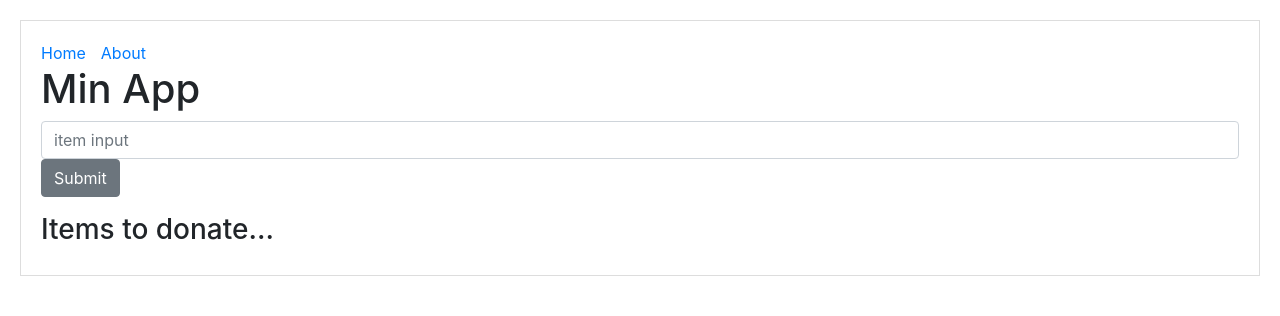
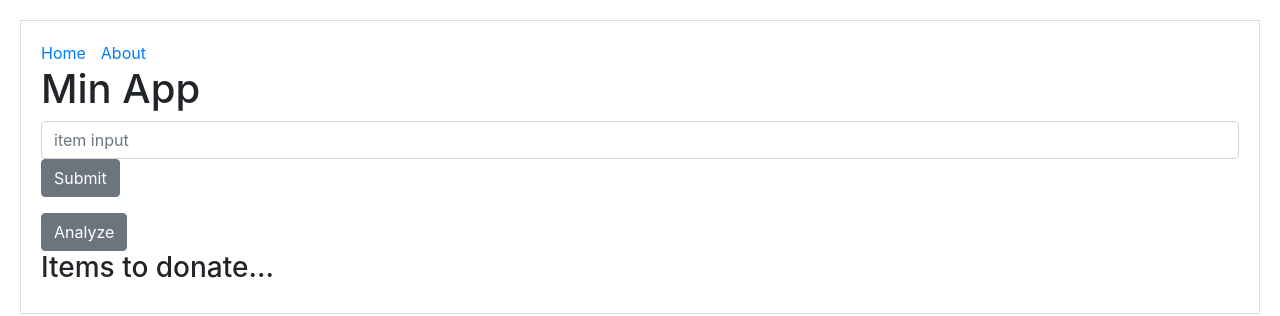
Before and after one commit to Beznet/tydii, a Next.js app: page / in a window 1280 px wide. Shown: the top 316 px of the page. Built offline with nearby package versions, Linux system fonts and the light colour scheme.

Commit message:
added toggle display on Decision Table

```diff
--- a/components/DecisionTable.js
+++ b/components/DecisionTable.js
@@ -1,4 +1,5 @@
-import React from 'react';
+import React, { useState } from 'react';
+import { Button } from 'reactstrap';
 
 function DonateItems ({items}) {
   const donateArray = [];
@@ -21,11 +22,16 @@ function DonateItems ({items}) {
 }
 
 const DecisionTable = ({items}) => {
+  let [toggled, setToggle] = useState(false)
+  console.log(toggled)
 
   return (
     <>
-      <h3>Items to donate...</h3>
-      <DonateItems items={items} />
+      <Button onClick={() => { setToggle(!toggled) }}> Analyze </Button>
+      <div className={toggled ? "d-none": ""}>
+        <h3>Items to donate...</h3>
+        <DonateItems items={items} />
+      </div>
     </>
   )
 }
```
